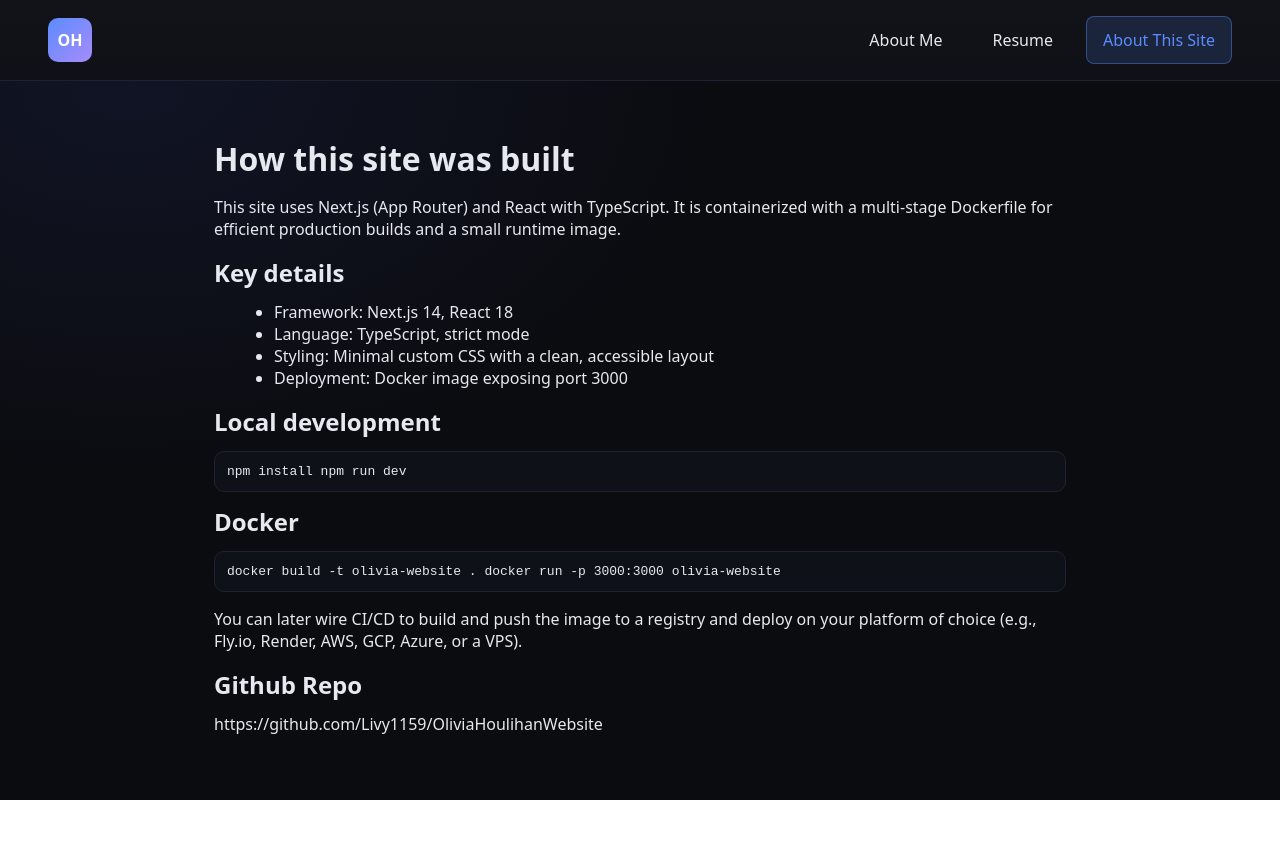
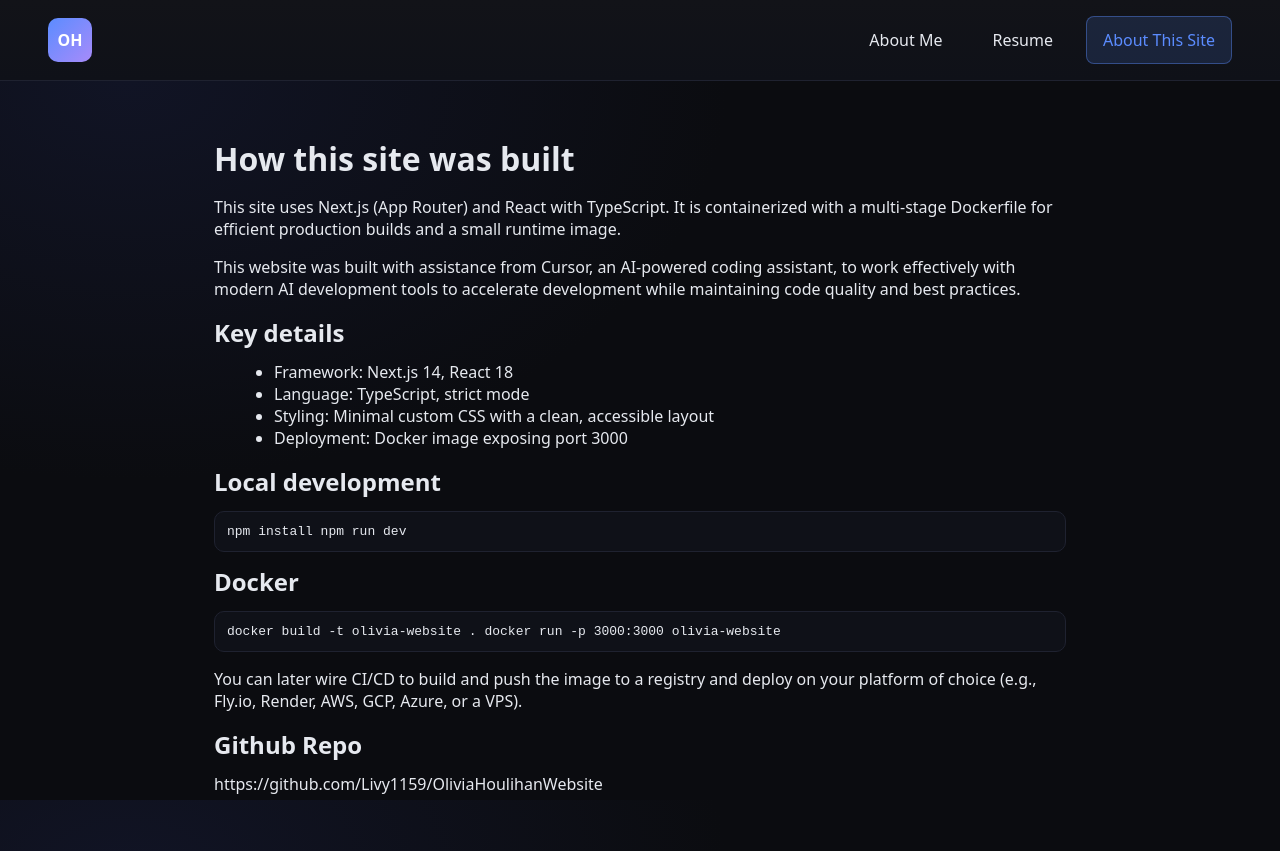
Before and after one commit to Livy1159/OliviaHoulihanWebsite, a Next.js app: page /about in a window 1280 px wide. Before the commit the page ends 800 px from the top, so only its background shows below. Built offline with nearby package versions, Linux system fonts and the light colour scheme.

Commit message:
Update About

```diff
--- a/app/about/page.tsx
+++ b/app/about/page.tsx
@@ -9,6 +9,10 @@ export default function AboutBuildPage() {
       <p>
         This site uses Next.js (App Router) and React with TypeScript. It is containerized with a
         multi-stage Dockerfile for efficient production builds and a small runtime image.
+      </p>
+      <p>
+        This website was built with assistance from Cursor, an AI-powered coding assistant, to work effectively with modern AI development
+        tools to accelerate development while maintaining code quality and best practices.
       </p>
       <h2>Key details</h2>
       <ul>
```
